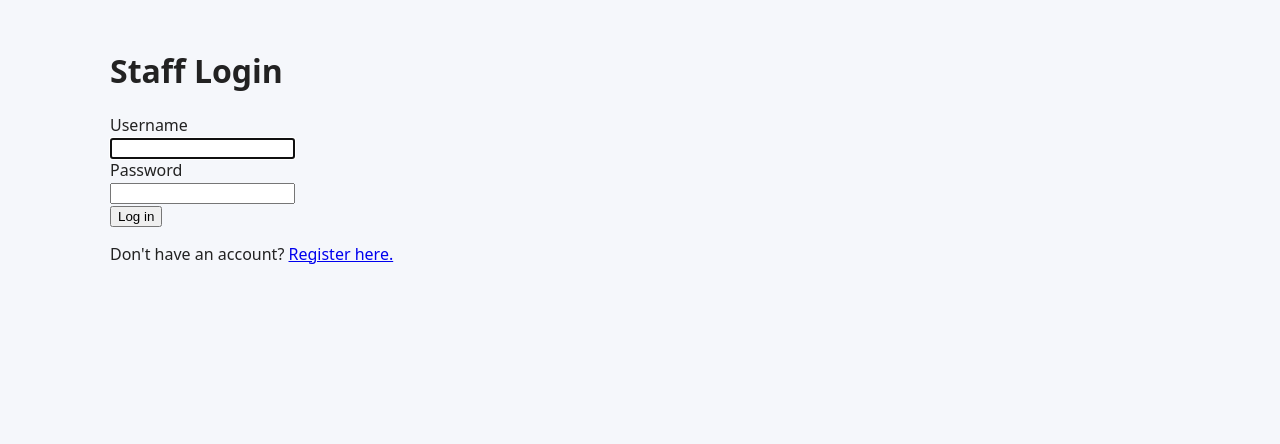
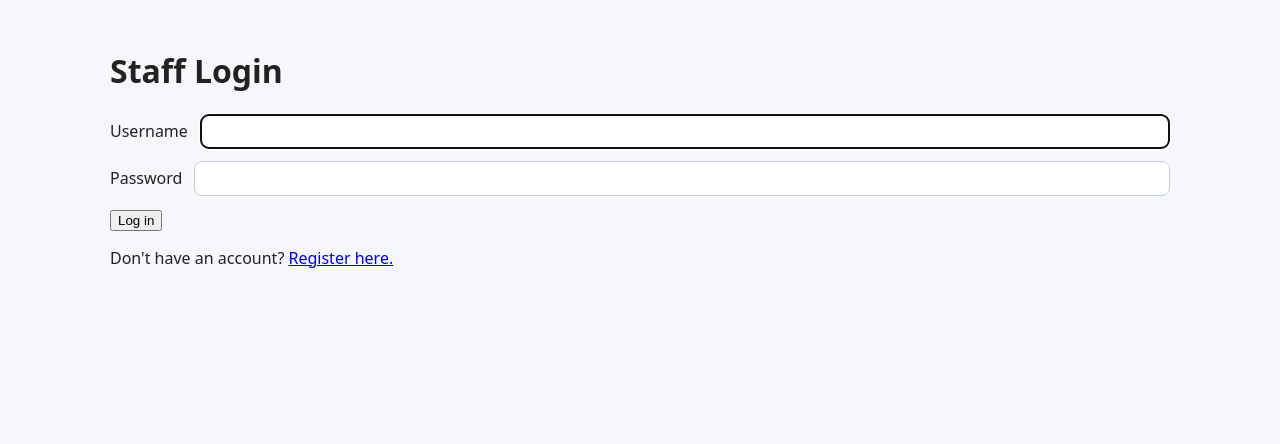
Before and after one commit to Romes241/sh22-main, a Django app: page /login/ in a window 1280 px wide. Shown: the part 83-527 px from the top of the page. Run offline with Django 5.2, Linux system fonts and the light colour scheme.

Commit message:
Changed the input fields style to match homepage style

```diff
--- a/static/fergusonbequest/css/base.css
+++ b/static/fergusonbequest/css/base.css
@@ -108,3 +108,26 @@ body{
   text-align:center;
   font-weight:600;
 }
+
+.fb-form-row{
+  display:flex;
+  flex-direction:column;
+  gap:6px;
+  margin-bottom:12px;
+}
+.fb-form-row--inline{
+  flex-direction:row;
+  align-items:center;
+  gap:12px;
+}
+.fb-form-row--inline .fb-field{ flex:1 1 auto; }
+
+.fb-field input, .fb-field select, .fb-field textarea{
+  padding:8px 10px;
+  border:1px solid var(--ring);
+  border-radius:8px;
+  font-size:15px;
+  width:100%;
+}
+
+.fb-field-error{ color:#b00020; font-size:13px; margin-top:4px; }
```
